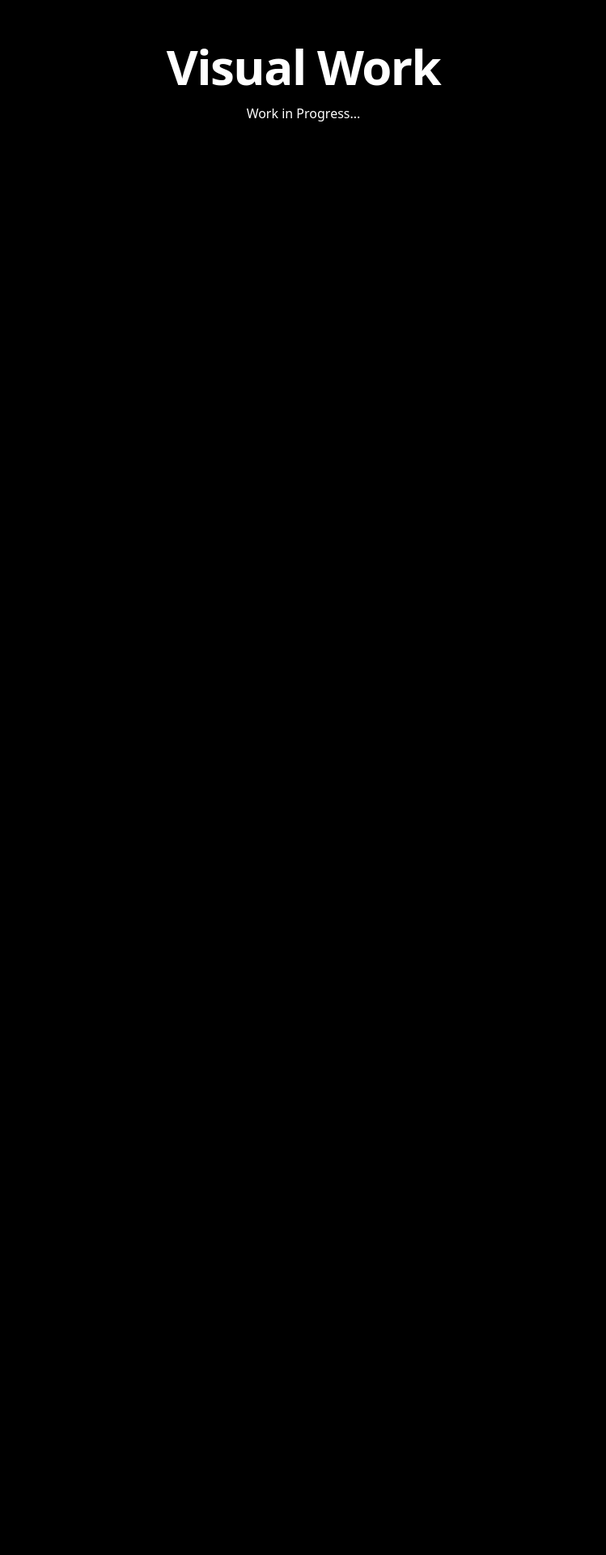
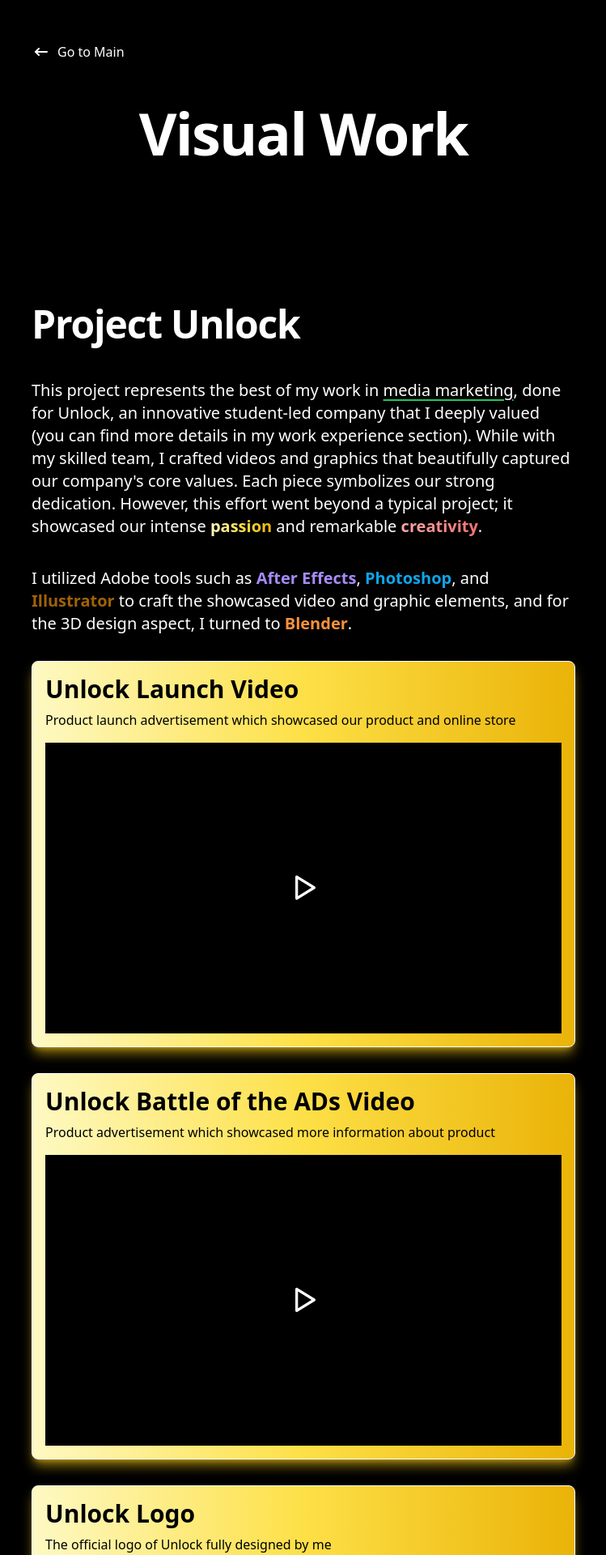
Before and after one commit to adithayyil/adithayyil.me, a React (Vite) app: page /visual in a window 1280 px wide. Shown: the part 60-1980 px from the top of the page at 81% size, without its empty margins (265-1014 px from the left). Before the commit the page ends 800 px from the top, so only its background shows below. Built offline with nearby package versions, Linux system fonts and the light colour scheme.

Commit message:
update wip tablet & visual work/videoplayer

```diff
--- a/package.json
+++ b/package.json
@@ -14,7 +14,6 @@
     "@fortawesome/free-brands-svg-icons": "^6.4.2",
     "@fortawesome/free-solid-svg-icons": "^6.4.2",
     "@fortawesome/react-fontawesome": "^0.2.0",
-    "plyr-react": "^5.3.0",
     "react": "^18.2.0",
     "react-dom": "^18.2.0",
     "react-helmet": "^6.1.0",
--- a/src/App.tsx
+++ b/src/App.tsx
@@ -8,6 +8,7 @@
 import VisualWork from "./components/VisualWork";
 import VisualWorkPage from "./components/VisualWorkPage";
 import Resume from "./components/Resume";
+import Footer from "./components/Footer";
 
 import "./index.css";
 import icon from "./assets/a-icon.png";
@@ -39,9 +40,7 @@
       <Experiences />
       <Projects />
       <VisualWork />
-      <footer className="text-center text-gray-500">
-        © 2023 Adithya Thayyil
-      </footer>
+      <Footer />
     </div>
   );
 }
@@ -54,7 +53,15 @@
         <Routes>
           <Route path="/" element={<HomePage />} />
           <Route path="/resume" element={<Resume />} />
-          <Route path="/visual" element={<VisualWorkPage />} />
+          <Route
+            path="/visual"
+            element={
+              <>
+                <VisualWorkPage />
+                <Footer />
+              </>
+            }
+          />
         </Routes>
       </main>
     </Router>
--- /dev/null
+++ b/src/components/Footer.tsx
@@ -0,0 +1,9 @@
+function Footer() {
+  return (
+    <footer className="text-center text-gray-500">
+      © 2023 Adithya Thayyil
+    </footer>
+  );
+}
+
+export default Footer;
--- a/src/components/ProjectCard.tsx
+++ b/src/components/ProjectCard.tsx
@@ -23,9 +23,12 @@
           <h3 className="text-white text-lg font-semibold mb-2">
             {title}
             {isWorkInProgress && (
-              <span className="bg-yellow-500 text-black py-1 px-2 rounded-full text-xs ml-2">
-                Work in Progress
-              </span>
+              <div>
+                {" "}
+                <span className="text-xs font-medium mr-2 px-2.5 py-0.5 rounded text-yellow-300 border border-yellow-300">
+                  Work in Progress
+                </span>
+              </div>
             )}
           </h3>
           <p className="text-white">{description}</p>
--- a/src/components/VideoPlayer.tsx
+++ b/src/components/VideoPlayer.tsx
@@ -1,46 +1,58 @@
-import React from "react";
-import Plyr from "plyr-react";
+import React, { useState } from "react";
 
-interface VideoPlayer {
+interface VideoPlayerProps {
   videoUrl: string;
 }
 
-const VideoPlayer: React.FC<VideoPlayer> = ({ videoUrl }) => {
+const PlayButtonIcon = () => (
+  <svg
+    xmlns="http://www.w3.org/2000/svg"
+    className="icon icon-tabler icon-tabler-player-play"
+    width="40"
+    height="40"
+    viewBox="0 0 24 24"
+    strokeWidth="2"
+    stroke="currentColor"
+    fill="none"
+    strokeLinecap="round"
+    strokeLinejoin="round"
+  >
+    <path d="M7 4v16l13 -8z"></path>
+  </svg>
+);
+
+const VideoPlayer: React.FC<VideoPlayerProps> = ({ videoUrl }) => {
+  const [playing, setPlaying] = useState(false);
+
+  const handlePlay = () => {
+    setPlaying(true);
+  };
+
   return (
     <div>
-      <style>
-        {`
-          .plyr--video {
-            --plyr-color-main: red;
-          }
-        `}
-      </style>
-      <Plyr
-        source={{
-          type: "video",
-          sources: [
-            {
-              src: videoUrl,
-              type: "video/mp4",
-            },
-          ],
-        }}
-        options={{
-          controls: [
-            "play",
-            "progress",
-            "current-time",
-            "mute",
-            "volume",
-            "pip",
-            "airplay",
-            "fullscreen",
-            "quality",
-          ],
-          autoplay: false,
-          loop: { active: false },
-        }}
-      />
+      <div className="relative w-full pb-[56.25%] overflow-hidden">
+        {playing ? (
+          <video
+            controls
+            autoPlay
+            className="absolute top-0 left-0 w-full h-full"
+          >
+            <source src={videoUrl} type="video/mp4" />
+          </video>
+        ) : (
+          <div
+            onClick={handlePlay}
+            className="absolute top-0 left-0 w-full h-full bg-black flex justify-center items-center cursor-pointer"
+          >
+            <button
+              onClick={handlePlay}
+              className="text-white text-2xl bg-transparent border-none outline-none"
+            >
+              <PlayButtonIcon />
+            </button>
+          </div>
+        )}
+      </div>
     </div>
   );
 };
--- a/src/components/VisualWorkPage.tsx
+++ b/src/components/VisualWorkPage.tsx
@@ -1,19 +1,47 @@
 // import VideoPlayer from "./VideoPlayer";
 
+import { Link } from "react-router-dom";
+import VideoPlayer from "./VideoPlayer";
+
 function VisualWorkPage() {
+  const assetUrls = {
+    unlockLaunchVideo: "https://cdn.adithayyil.me/videos/unlock/launch.mp4",
+    unlockBotaVideo: "https://cdn.adithayyil.me/videos/unlock/bota.mp4",
+    unlockLogo: "https://cdn.adithayyil.me/images/unlock/logo-black.png",
+    unlockPromotional:
+      "https://cdn.adithayyil.me/images/unlock/promotional.jpg",
+  };
+
   return (
     <main className="px-6 pt-16 pb-40 sm:pt-20 lg:pt-24">
       <div className="mx-auto flex max-w-2xl flex-col gap-4 py-4 text-center">
-        <h1 className="text-4xl text-white font-black tracking-tight sm:text-5xl lg:text-6xl">
+        <Link
+          to="/"
+          className="text-white flex items-center justify-start pb-9 text-sm sm:text-base"
+        >
+          <svg
+            xmlns="http://www.w3.org/2000/svg"
+            className="icon icon-tabler icon-tabler-arrow-narrow-left mr-2"
+            width="24"
+            height="24"
+            viewBox="0 0 24 24"
+            strokeWidth="2"
+            stroke="currentColor"
+            fill="none"
+            strokeLinecap="round"
+            strokeLinejoin="round"
+          >
+            <path stroke="none" d="M0 0h24v24H0z" fill="none"></path>
+            <path d="M5 12l14 0"></path>
+            <path d="M5 12l4 4"></path>
+            <path d="M5 12l4 -4"></path>
+          </svg>
+          Go to Main
+        </Link>
+        <h1 className="text-5xl text-white font-black tracking-tight sm:text-6xl lg:text-7xl">
           Visual Work
         </h1>
-        <p className="text-white">Work in Progress...</p>
-        {/* <p className="text-lg text-stone-600 sm:text-xl lg:text-2xl">
-          I'm heavily into 3D editing and motion graphics. But what really
-          excites me is jumping into experimental projects, where I can let
-          loose and explore. That's where I think I learn and improve the most!
-        </p>
-        <p className="pt-3 text-lg text-gray-500 sm:text-xl lg:text-2xl">
+        {/* <p className="pt-9 text-lg text-gray-500 sm:text-xl lg:text-2xl">
           Take a look at my varied visual portfolio, which includes a mix of 3D
           art, motion graphics, typography, visual effects, and eclectic
           creations that blend these styles. This collection showcases
@@ -22,45 +50,91 @@
         </p> */}
       </div>
 
-      {/* <section className="mx-auto my-24 max-w-2xl">
+      <section className="mx-auto my-24 max-w-2xl">
         <div className="flex flex-col gap-8 sm:my-36 lg:my-40">
-          <div className="bg-white p-4 rounded-lg shadow-md">
-            <h2 className="text-xl font-semibold mb-2">Unlock Launch Video</h2>
-            <p className="text-sm text-gray-500 mb-4">
-              Product launch app made for Unlock
+          <h2 className="text-white text-3xl font-extrabold tracking-tight sm:text-4xl lg:text-5xl">
+            Project Unlock
+          </h2>
+          <p className="pt-3 text-md text-white sm:text-lg lg:text-xl">
+            This project represents the best of my work in{" "}
+            <span className="underline underline-offset-4 decoration-green-500">
+              media marketing
+            </span>
+            , done for Unlock, an innovative student-led company that I deeply
+            valued (you can find more details in my work experience section).
+            While with my skilled team, I crafted videos and graphics that
+            beautifully captured our company's core values. Each piece
+            symbolizes our strong dedication. However, this effort went beyond a
+            typical project; it showcased our intense{" "}
+            <strong className="bg-gradient-to-r from-yellow-100 via-yellow-300 to-yellow-500 bg-clip-text text-center text-transparent">
+              passion
+            </strong>{" "}
+            and remarkable{" "}
+            <strong className="bg-gradient-to-r from-red-300 via-magenta-200 to-red-400 bg-clip-text text-center text-transparent">
+              creativity
+            </strong>
+            .
+          </p>
+
+          <p className="pt-1 text-md text-white sm:text-lg lg:text-xl">
+            I utilized Adobe tools such as{" "}
+            <strong className="text-violet-400">After Effects</strong>,{" "}
+            <strong className="text-sky-500">Photoshop</strong>, and{" "}
+            <strong className="text-yellow-700">Illustrator</strong> to craft
+            the showcased video and graphic elements, and for the 3D design
+            aspect, I turned to{" "}
+            <strong className="text-orange-400">Blender</strong>.
+          </p>
+          <div className="bg-gradient-to-r from-yellow-100 via-yellow-300 to-yellow-500 p-4 rounded-lg border border-white shadow-lg shadow-yellow-400/60">
+            <h2 className="text-black text-2xl font-semibold mb-2 md:text-3xl">
+              Unlock Launch Video
+            </h2>
+            <p className="text-sm mb-4 md:text-base">
+              Product launch advertisement which showcased our product and
+              online store
             </p>
-            <VideoPlayer videoUrl={unlocklaunch} />
+            <VideoPlayer videoUrl={assetUrls["unlockLaunchVideo"]} />
           </div>
 
-          <div className="bg-white p-4 rounded-lg shadow-md">
-            <h2 className="text-xl font-semibold mb-2">
-              Unlock Battle-of-the-ADs Video
+          <div className="bg-gradient-to-r from-yellow-100 via-yellow-300 to-yellow-500 p-4 rounded-lg border border-white shadow-lg shadow-yellow-400/60">
+            <h2 className="text-black text-2xl font-semibold mb-2 md:text-3xl">
+              Unlock Battle of the ADs Video
             </h2>
-            <p className="text-sm text-gray-500 mb-4">
-              Battle-of-the-ADs competition submission
+            <p className="text-sm mb-4 md:text-base">
+              Product advertisement which showcased more information about
+              product
             </p>
-            <VideoPlayer videoUrl={unlockbota} />
+            <VideoPlayer videoUrl={assetUrls["unlockBotaVideo"]} />
           </div>
 
-          <div className="bg-white p-4 rounded-lg shadow-md">
-            <h2 className="text-xl font-semibold mb-2">Unlock Logo</h2>
-            <p className="text-sm text-gray-500 mb-4">
-              The official logo of Unlock.
+          <div className="bg-gradient-to-r from-yellow-100 via-yellow-300 to-yellow-500 p-4 rounded-lg border border-white shadow-lg shadow-yellow-400/60">
+            <h2 className="text-black text-2xl font-semibold mb-2 md:text-3xl">
+              Unlock Logo
+            </h2>
+            <p className="text-sm mb-4 md:text-base">
+              The official logo of Unlock fully designed by me
             </p>
-            <img src={unlocklogo} className="fill-white" alt="Unlock Logo" />
+            <img
+              src={assetUrls["unlockLogo"]}
+              className="fill-white"
+              alt="Unlock Logo"
+            />
           </div>
 
-          <div className="bg-white p-4 rounded-lg shadow-md">
-            <h2 className="text-xl font-semibold mb-2">
+          <div className="bg-gradient-to-r from-yellow-100 via-yellow-300 to-yellow-500 p-4 rounded-lg border border-white shadow-lg shadow-yellow-400/60">
+            <h2 className="text-black text-2xl font-semibold mb-2 md:text-3xl">
               Unlock Promotional Image
             </h2>
-            <p className="text-sm text-gray-500 mb-4">
-              A promotional image for Unlock.
+            <p className="text-sm mb-4 md:text-base">
+              Promotional graphic made for our social media platforms
             </p>
-            <img src={unlockpromotional} alt="Unlock Promotional" />
+            <img
+              src={assetUrls["unlockPromotional"]}
+              alt="Unlock Promotional"
+            />
           </div>
         </div>
-      </section> */}
+      </section>
     </main>
   );
 }
```
Also changed, not shown: 2 other files (tests, documents, lock files or other folders).
